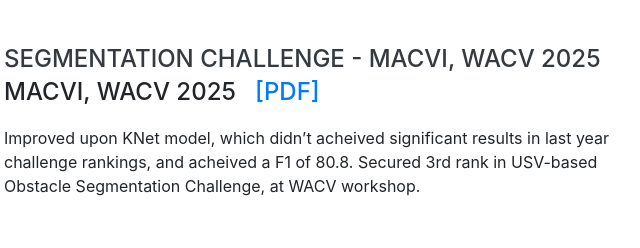
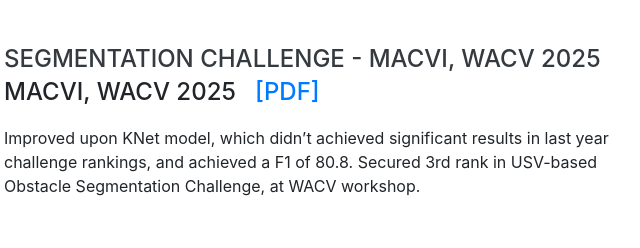
Before and after one commit to himanshu9084/himanshu9084.github.io, a website with bundled scripts: page index.html in a window 1280 px wide. Shown: the part 1160-1408 px from the top of the page, 316-956 px from the left. Built offline with nearby package versions, Linux system fonts and the light colour scheme; a web font is replaced by a local one.

Commit message:
Update index.html

```diff
--- a/index.html
+++ b/index.html
@@ -135,8 +135,8 @@
               [PDF]
               </a>
             </div>
-            <p>Improved upon KNet model, which didn’t acheived significant results in last year challenge rankings,
-              and acheived a F1 of 80.8. Secured 3rd rank in USV-based Obstacle Segmentation Challenge, at WACV workshop.</p>
+            <p>Improved upon KNet model, which didn’t achieved significant results in last year challenge rankings,
+              and achieved a F1 of 80.8. Secured 3rd rank in USV-based Obstacle Segmentation Challenge, at WACV workshop.</p>
 
           </div>
           <div class="resume-date text-md-right">
```
